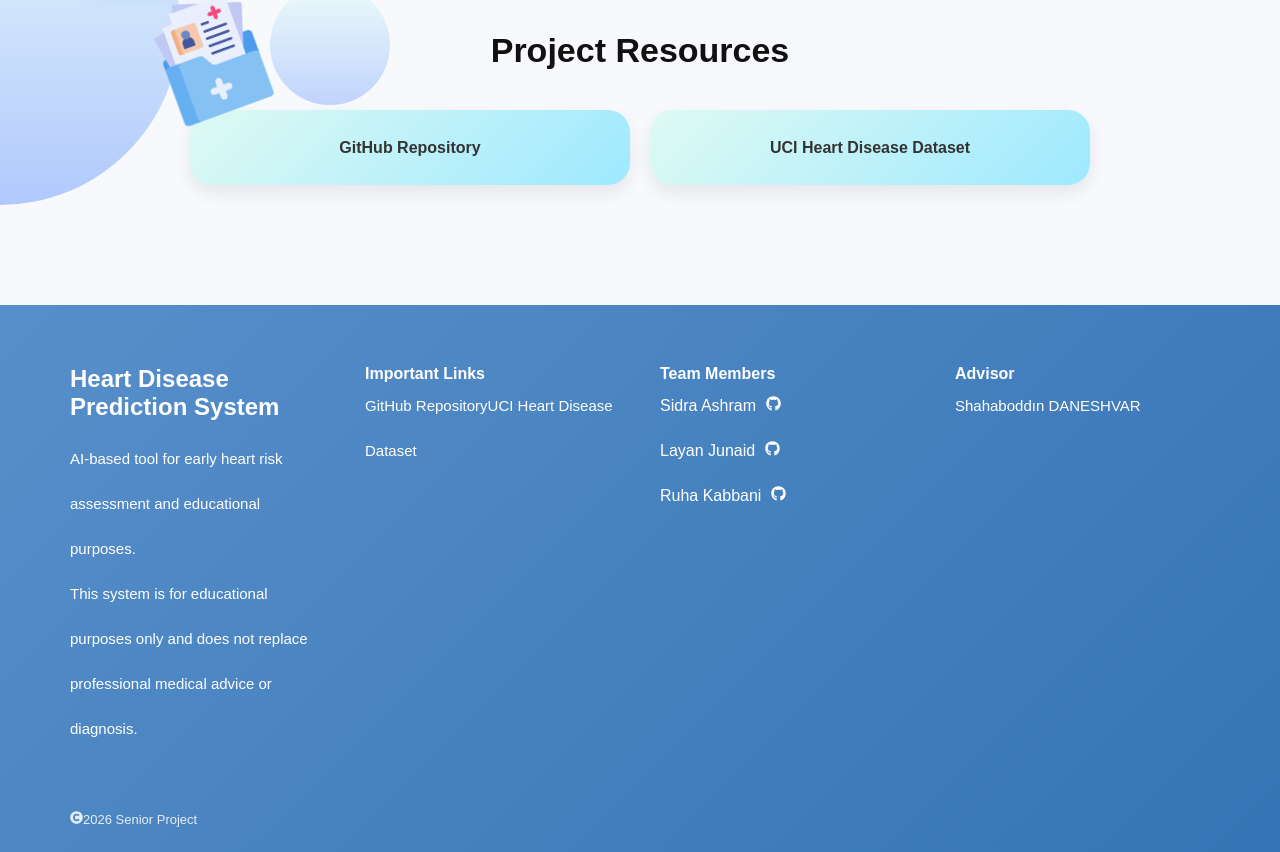
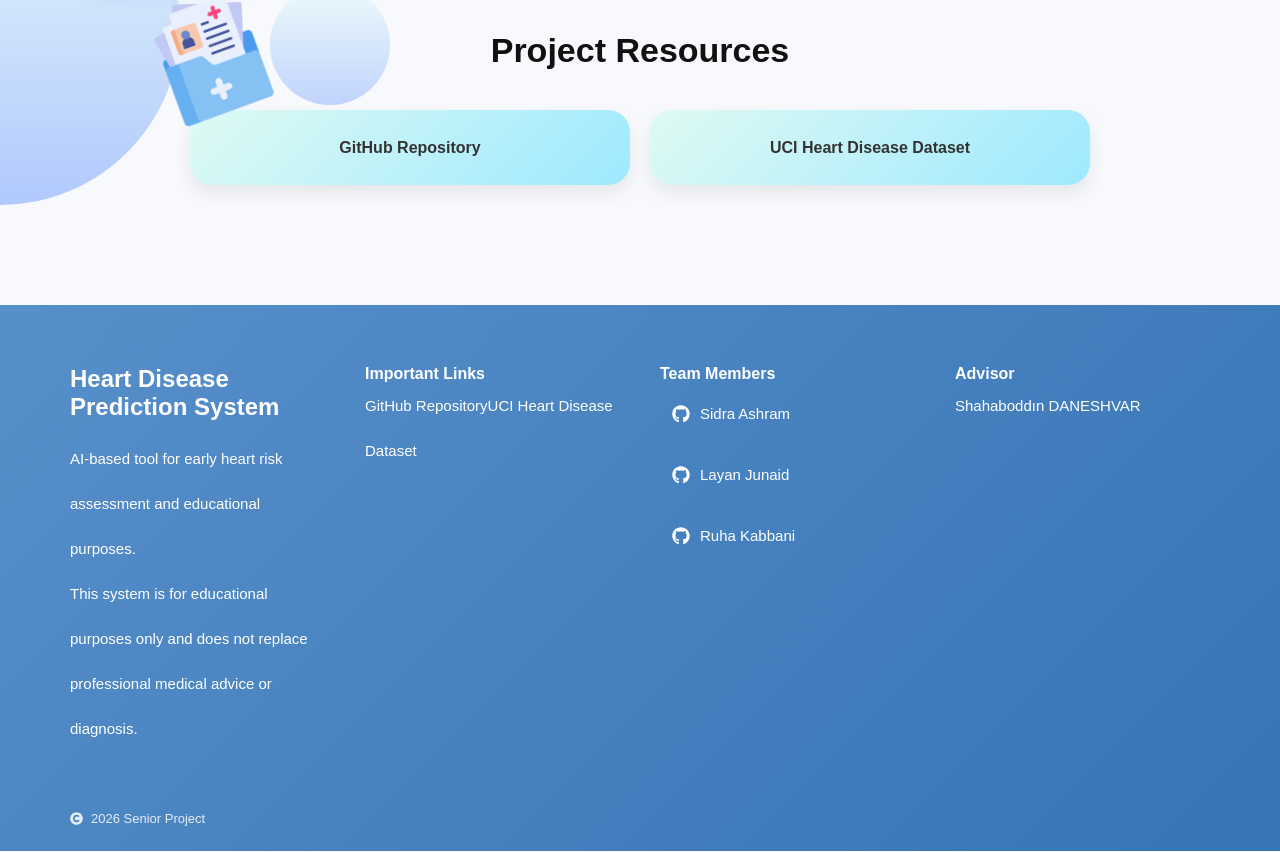
Before and after one commit to LayanJunaid/heart-disease-prediction, a React (Vite) app in the folder heart-disease-frontend/: page / in a window 1280 px wide. Shown: the part 675-1527 px from the top of the page. Built offline with nearby package versions, Linux system fonts and the light colour scheme.

Commit message:
Edited footer

```diff
--- a/heart-disease-frontend/src/components/Footer.jsx
+++ b/heart-disease-frontend/src/components/Footer.jsx
@@ -60,53 +60,71 @@ function Footer() {
           {t("teamMembers")}
         </h4>
 
+        <a
+          className="member-link"
+
+          href="https://github.com/SidraAhram"
+
+          target="_blank"
+
+          rel="noopener noreferrer"
+        >
+
           <div className="member">
+
+            <FaGithub className="github-icon" />
 
             <span>
               Sidra Ashram
             </span>
 
+          </div>
+
+        </a>
+
         <a
-            href="https://github.com/SidraAhram"
+          className="member-link"
+
+          href="https://github.com/LayanJunaid"
+
           target="_blank"
+
           rel="noopener noreferrer"
         >
-            <FaGithub />
-          </a>
-
-        </div>
 
           <div className="member">
+
+            <FaGithub className="github-icon" />
 
             <span>
               Layan Junaid
             </span>
 
+          </div>
+
+        </a>
+
         <a
-            href="https://github.com/LayanJunaid"
+          className="member-link"
+
+          href="https://github.com/afakruha2003"
+
           target="_blank"
+
           rel="noopener noreferrer"
         >
-            <FaGithub />
-          </a>
-
-        </div>
 
           <div className="member">
+
+            <FaGithub className="github-icon" />
 
             <span>
               Ruha Kabbani
             </span>
 
-          <a
-            href="https://github.com/afakruha2003"
-            target="_blank"
-            rel="noopener noreferrer"
-          >
-            <FaGithub />
+          </div>
+
         </a>
-
-        </div>
 
       </div>
 
--- a/heart-disease-frontend/src/styles/footer.css
+++ b/heart-disease-frontend/src/styles/footer.css
@@ -44,7 +44,18 @@
 
 .footer a:hover{
 
-  opacity:0.8;
+  opacity:0.9;
+}
+
+/* ================= MEMBERS ================= */
+
+.member-link{
+
+  display:block;
+
+  width:fit-content;
+
+  text-decoration:none;
 }
 
 .member{
@@ -54,7 +65,30 @@
   align-items:center;
 
   gap:10px;
+
+  padding:8px 12px;
+
+  border-radius:14px;
+
+  transition:0.3s;
+
+  width:fit-content;
 }
+
+.member:hover{
+
+  background:
+  rgba(255,255,255,0.10);
+
+  transform:translateX(4px);
+}
+
+.github-icon{
+
+  font-size:18px;
+}
+
+/* ================= COPYRIGHT ================= */
 
 .copyright{
 
@@ -63,6 +97,12 @@
   font-size:13px;
 
   opacity:0.85;
+
+  display:flex;
+
+  align-items:center;
+
+  gap:8px;
 }
 
 /* ================= MOBILE ================= */
@@ -80,6 +120,11 @@
     gap:35px;
   }
 
+  .member-link{
+
+    margin:auto;
+  }
+
   .member{
 
     justify-content:center;
@@ -87,6 +132,8 @@
 
   .copyright{
 
+    justify-content:center;
+
     text-align:center;
   }
 }
```
Lines whose indentation alone changed are shown as unchanged.
